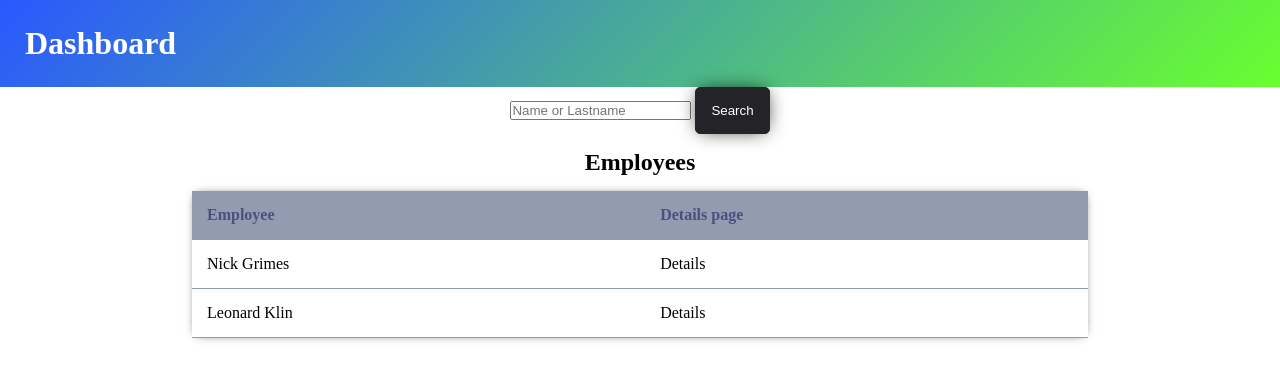
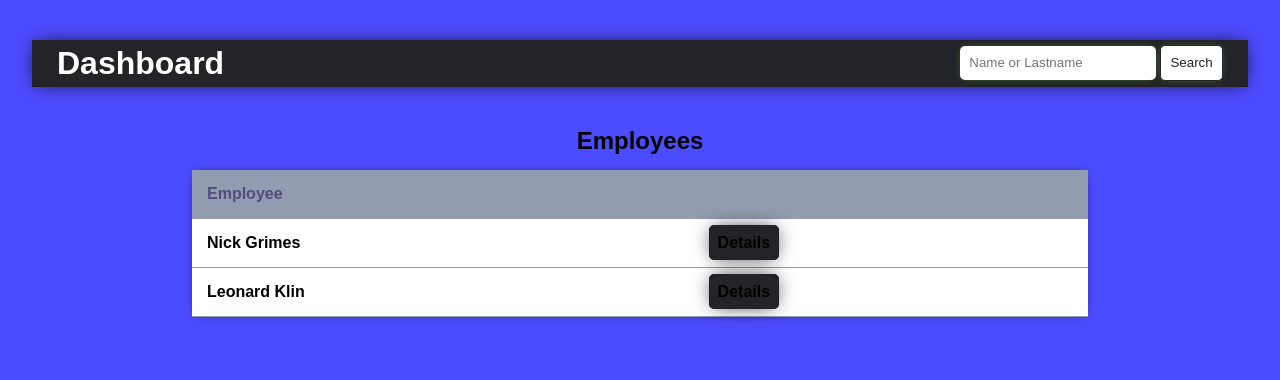
Before and after one commit to Christus5/Car-Wash, a Django app: page / in a window 1280 px wide. Shown: the top 380 px of the page. Run offline with Django 3.2, Linux system fonts and the light colour scheme; data comes from the database, SQL or seed files in the repository.

Commit message:
Add more visual

```diff
--- a/static/washapp/base.css
+++ b/static/washapp/base.css
@@ -12,8 +12,14 @@
     --yellow: #fff52a;
 }
 
-button {
-    padding: 15px;
+body {
+    font-family: Arial,"Roboto", "Lucida Grande", Verdana, sans-serif;
+    font-weight: 700;
+    background: rgba(0, 0, 255, 0.7);
+}
+
+.btn {
+    padding: 0.5em;
     background-color: var(--graphite);
     color: white;
     cursor: pointer;
@@ -24,14 +30,14 @@ button {
     outline: none;
 }
 
-button:hover {
+.btn:hover {
     border: 1px solid var(--lime);
     box-shadow: 0 0 20px -5px var(--lime);
     background-color: var(--blue);
     color: white;
 }
 
-button:active {
+.btn:active {
     transform: scale(0.7);
 }
 
@@ -50,6 +56,7 @@ a:hover {
     box-shadow: 0 0 10px -5px black;
     width: 100%;
     margin: 0 auto;
+    background: white;
 }
 
 .table > thead {
@@ -69,12 +76,36 @@ a:hover {
 }
 
 .page-header {
+    box-sizing: border-box;
+    margin: 5vh auto;
+    padding: 5px 25px;
+    width: 95%;
     display: flex;
-    box-sizing: border-box;
-    background: linear-gradient(135deg, var(--blue), var(--lime));
-    padding: 25px;
+    background: var(--graphite);
     justify-content: space-between;
     color: white;
+    box-shadow: 0 0 20px -5px black;
+}
+
+.search-bar {
+    display: flex;
+    justify-content: space-between;
+}
+
+.search-bar button {
+    background-color: white;
+    color: var(--graphite);
+    padding: 0.7em;
+    box-shadow: 0 0 10px -5px var(--lime);
+
+}
+
+.search-bar input {
+    outline: none;
+    padding: 0.7em;
+    border-radius: 5px;
+    border: 0;
+    box-shadow: 0 0 10px -5px var(--lime);
 }
 
 .page-header a {
--- a/washapp/templates/washapp/detail.html
+++ b/washapp/templates/washapp/detail.html
@@ -24,7 +24,7 @@
                         <option value="2">Week</option>
                         <option value="3">Month</option>
                     </select>
-                    <button onclick="changeOrdersView(document.getElementById('order_filter').value)">Apply</button>
+                    <button class="btn" onclick="changeOrdersView(document.getElementById('order_filter').value)">Apply</button>
                 </header>
 
                 <section>
--- a/washapp/templates/washapp/index.html
+++ b/washapp/templates/washapp/index.html
@@ -4,14 +4,14 @@
     <div>
         <header class="page-header">
             <h1>Dashboard</h1>
+
+            <div class="search-bar">
+                <form>
+                    <input type="text" name="name" placeholder="Name or Lastname"/>
+                    <button type="submit" class="btn">Search</button>
+                </form>
+            </div>
         </header>
-
-        <div style="margin: 0 auto; text-align: center;">
-            <form>
-                <input type="text" name="name" placeholder="Name or Lastname"/>
-                <button type="submit">Search</button>
-            </form>
-        </div>
 
 
         <section class="page-content">
@@ -24,9 +24,7 @@
                     <th>
                         Employee
                     </th>
-                    <th>
-                        Details page
-                    </th>
+                    <th></th>
                 </tr>
 
                 </thead>
@@ -38,7 +36,7 @@
                             {{ employee }}
                         </td>
                         <td>
-                            <a href="{% url 'detail' employee.pk %}">Details</a>
+                            <a href="{% url 'detail' employee.pk %}" class="btn">Details</a>
                         </td>
                     </tr>
                 {% endfor %}
--- a/washapp/views.py
+++ b/washapp/views.py
@@ -14,7 +14,7 @@ def index_view(request, *args, **kwargs):
     search = request.GET.get('name')
     employee_q = Q()
     if search:
-        employee_q &= Q(name__icontains=search[-1]) | Q(last_name__icontains=search[-1])
+        employee_q &= Q(name__icontains=search) | Q(last_name__icontains=search)
 
     context = {
         'employees': Employee.objects.filter(employee_q)
```
